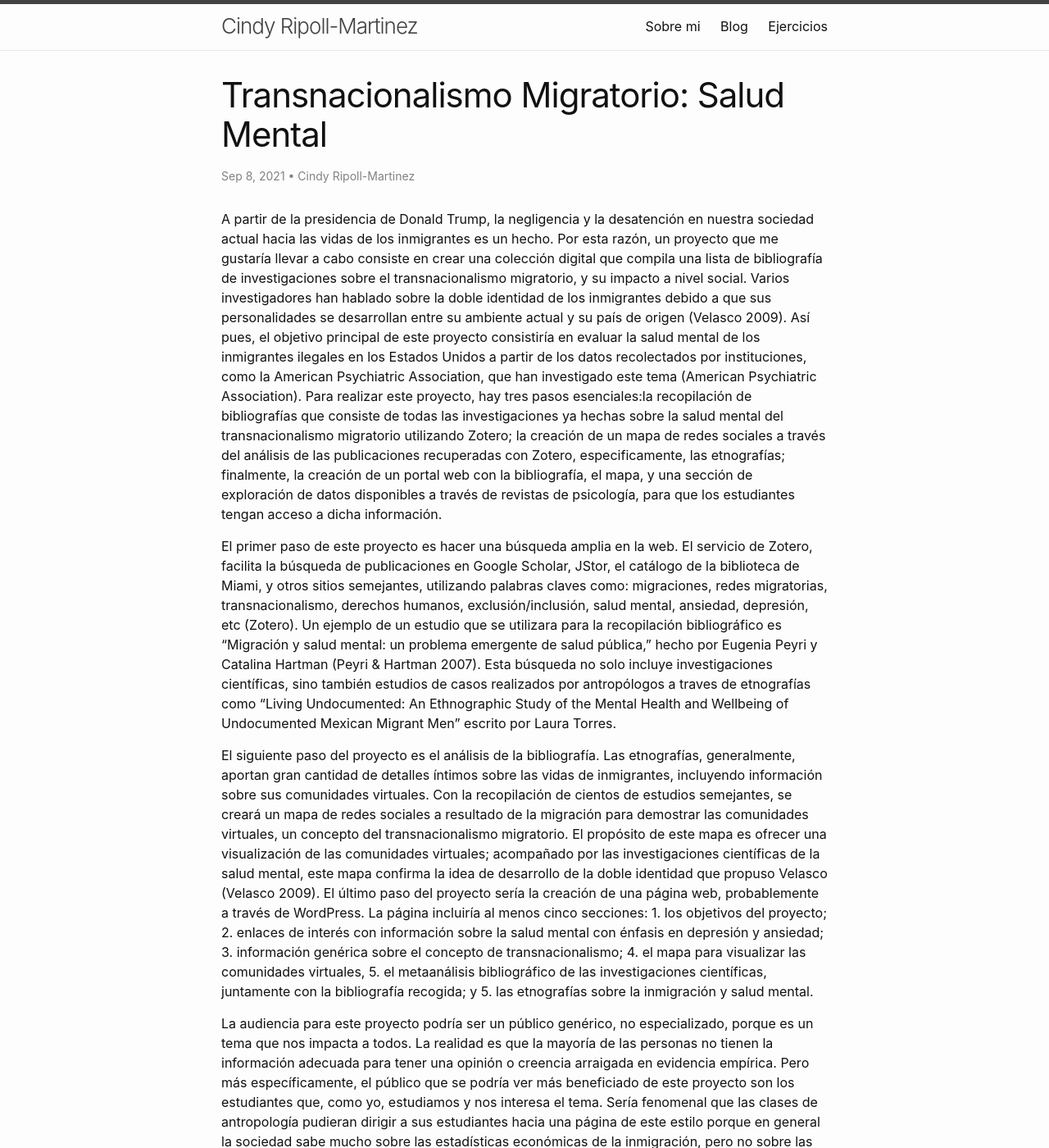
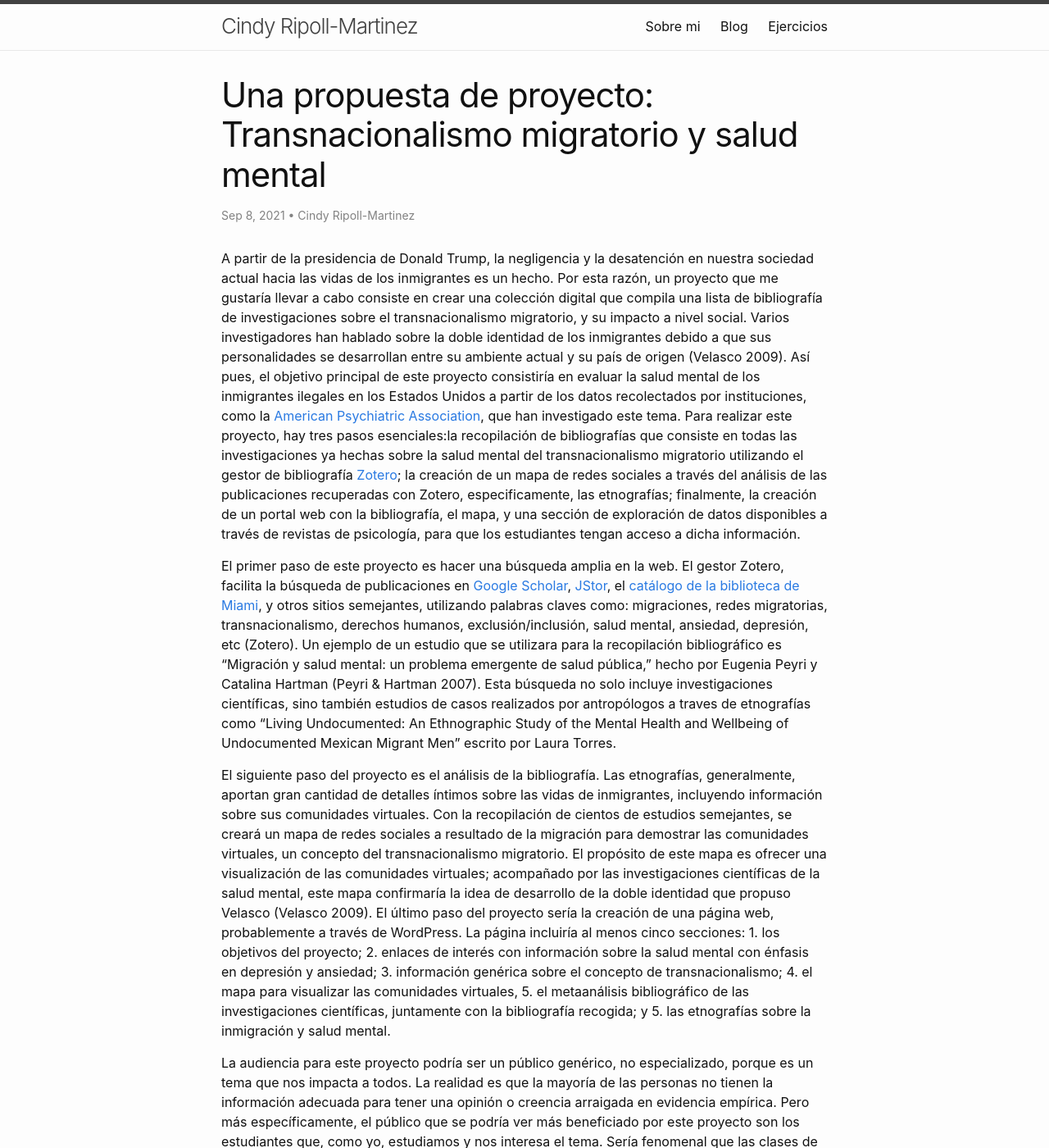
Before and after one commit to cindyripollm/cindyripollm.github.io, a Jekyll site: the page built from _posts/2021-09-08-ensayo1.md, in a window 1280 px wide and 1400 px high. Shown: the whole window at 82% size. Built offline with Jekyll 4.4.1, drawn with Linux system fonts in a browser that asks for light colours; some of the changed text lies outside the part shown.

Commit message:
correcciones

```diff
--- a/_posts/2021-09-08-ensayo1.md
+++ b/_posts/2021-09-08-ensayo1.md
@@ -1,34 +1,33 @@
 ---
 layout: post
-title: "Transnacionalismo Migratorio: Salud Mental"
+title: "Una propuesta de proyecto: Transnacionalismo migratorio y salud mental"
 date: 2021-09-08
 author: Cindy Ripoll-Martinez
 ---
 
-A partir  de la presidencia de Donald Trump, la negligencia y la desatención en nuestra sociedad actual hacia las vidas de los inmigrantes es un hecho. Por esta razón, un proyecto que me gustaría llevar a cabo consiste en crear una colección digital que compila una lista de bibliografía de investigaciones sobre el transnacionalismo migratorio, y su impacto a nivel social. Varios investigadores han hablado sobre la doble identidad de los inmigrantes debido a que sus personalidades se desarrollan entre su ambiente actual y su país de origen (Velasco 2009). Así pues, el objetivo principal de este proyecto consistiría en evaluar la salud mental de los inmigrantes ilegales en los Estados Unidos a partir de los datos recolectados por  instituciones, como la American Psychiatric Association, que han investigado este tema (American Psychiatric Association). Para realizar este proyecto, hay tres pasos esenciales:la recopilación de bibliografías que consiste de todas las investigaciones ya hechas sobre la salud mental del transnacionalismo migratorio utilizando Zotero; la creación de un mapa de redes sociales a través del análisis de las publicaciones recuperadas con Zotero, especificamente, las etnografías; finalmente, la creación de un portal web con la bibliografía, el mapa, y una sección de exploración de datos disponibles a través de revistas de psicología,  para que los estudiantes tengan acceso a dicha información.
+A partir  de la presidencia de Donald Trump, la negligencia y la desatención en nuestra sociedad actual hacia las vidas de los inmigrantes es un hecho. Por esta razón, un proyecto que me gustaría llevar a cabo consiste en crear una colección digital que compila una lista de bibliografía de investigaciones sobre el transnacionalismo migratorio, y su impacto a nivel social. Varios investigadores han hablado sobre la doble identidad de los inmigrantes debido a que sus personalidades se desarrollan entre su ambiente actual y su país de origen (Velasco 2009). Así pues, el objetivo principal de este proyecto consistiría en evaluar la salud mental de los inmigrantes ilegales en los Estados Unidos a partir de los datos recolectados por instituciones, como la [American Psychiatric Association](https://www.psychiatry.org/), que han investigado este tema. Para realizar este proyecto, hay tres pasos esenciales:la recopilación de bibliografías que consiste en todas las investigaciones ya hechas sobre la salud mental del transnacionalismo migratorio utilizando el gestor de bibliografía [Zotero](https://www.zotero.org/); la creación de un mapa de redes sociales a través del análisis de las publicaciones recuperadas con Zotero, especificamente, las etnografías; finalmente, la creación de un portal web con la bibliografía, el mapa, y una sección de exploración de datos disponibles a través de revistas de psicología, para que los estudiantes tengan acceso a dicha información.
 
-El primer paso de este proyecto es hacer una búsqueda amplia en la web. El servicio de Zotero, facilita la búsqueda de publicaciones en Google Scholar, JStor, el catálogo de la biblioteca de Miami, y otros sitios semejantes, utilizando palabras claves como: migraciones, redes migratorias, transnacionalismo, derechos humanos, exclusión/inclusión, salud mental, ansiedad, depresión, etc (Zotero). Un ejemplo de un estudio que se utilizara para la recopilación bibliográfico es “Migración y salud mental: un problema emergente de salud pública,” hecho por Eugenia Peyri y Catalina Hartman (Peyri & Hartman 2007). Esta búsqueda no solo incluye investigaciones científicas, sino también estudios de casos realizados por antropólogos a traves de etnografías como “Living Undocumented: An Ethnographic Study of the Mental Health and Wellbeing of Undocumented Mexican Migrant Men” escrito por Laura Torres.
+El primer paso de este proyecto es hacer una búsqueda amplia en la web. El gestor Zotero, facilita la búsqueda de publicaciones en [Google Scholar](https://scholar.google.com/), [JStor](https://www.jstor.org/), el [catálogo de la biblioteca de Miami](https://www.library.miami.edu/), y otros sitios semejantes, utilizando palabras claves como: migraciones, redes migratorias, transnacionalismo, derechos humanos, exclusión/inclusión, salud mental, ansiedad, depresión, etc (Zotero). Un ejemplo de un estudio que se utilizara para la recopilación bibliográfico es “Migración y salud mental: un problema emergente de salud pública,” hecho por Eugenia Peyri y Catalina Hartman (Peyri & Hartman 2007). Esta búsqueda no solo incluye investigaciones científicas, sino también estudios de casos realizados por antropólogos a traves de etnografías como “Living Undocumented: An Ethnographic Study of the Mental Health and Wellbeing of Undocumented Mexican Migrant Men” escrito por Laura Torres.
 
-El siguiente paso del proyecto es el análisis de la bibliografía. Las etnografías, generalmente, aportan gran cantidad  de detalles íntimos sobre las vidas de inmigrantes, incluyendo información sobre sus comunidades virtuales. Con la recopilación de cientos de estudios semejantes, se creará un mapa de redes sociales a resultado de la migración para demostrar las comunidades virtuales,  un concepto del transnacionalismo migratorio. El propósito de este mapa es ofrecer una visualización de las comunidades virtuales; acompañado por las investigaciones científicas de la salud mental, este mapa confirma  la idea de desarrollo de la doble identidad que propuso Velasco (Velasco 2009).  El último paso del proyecto sería la creación de una página web, probablemente a través de WordPress. La página incluiría al menos cinco secciones: 1. los objetivos  del proyecto; 2. enlaces de interés con información sobre la salud mental con énfasis en depresión y ansiedad; 3. información genérica sobre el concepto de  transnacionalismo; 4.  el mapa para visualizar las comunidades virtuales, 5. el metaanálisis bibliográfico de las investigaciones científicas, juntamente con la bibliografía recogida; y 5. las etnografías sobre la inmigración y salud mental.
+El siguiente paso del proyecto es el análisis de la bibliografía. Las etnografías, generalmente, aportan gran cantidad  de detalles íntimos sobre las vidas de inmigrantes, incluyendo información sobre sus comunidades virtuales. Con la recopilación de cientos de estudios semejantes, se creará un mapa de redes sociales a resultado de la migración para demostrar las comunidades virtuales, un concepto del transnacionalismo migratorio. El propósito de este mapa es ofrecer una visualización de las comunidades virtuales; acompañado por las investigaciones científicas de la salud mental, este mapa confirmaría la idea de desarrollo de la doble identidad que propuso Velasco (Velasco 2009). El último paso del proyecto sería la creación de una página web, probablemente a través de WordPress. La página incluiría al menos cinco secciones: 1. los objetivos  del proyecto; 2. enlaces de interés con información sobre la salud mental con énfasis en depresión y ansiedad; 3. información genérica sobre el concepto de  transnacionalismo; 4. el mapa para visualizar las comunidades virtuales, 5. el metaanálisis bibliográfico de las investigaciones científicas, juntamente con la bibliografía recogida; y 5. las etnografías sobre la inmigración y salud mental.
 
-La audiencia para este proyecto podría ser un público genérico, no especializado,  porque es un tema que nos impacta a todos. La realidad es que  la mayoría de las personas no tienen la información adecuada para tener una opinión o creencia arraigada en evidencia empírica. Pero más específicamente, el público que se podría ver más beneficiado  de este proyecto son los estudiantes que, como yo, estudiamos y nos interesa el tema. Sería fenomenal que  las clases de antropología pudieran dirigir  a sus estudiantes hacia una  página de este estilo porque en general la sociedad  sabe mucho sobre las estadísticas económicas de la inmigración, pero no sobre las vidas íntimas. Además, también sabemos que los estudiantes son los que tendrán mayor impacto sobre el futuro y somos por consiguiente  la generación de cambios sociales.
+La audiencia para este proyecto podría ser un público genérico, no especializado, porque es un tema que nos impacta a todos. La realidad es que la mayoría de las personas no tienen la información adecuada para tener una opinión o creencia arraigada en evidencia empírica. Pero más específicamente, el público que se podría ver más beneficiado por este proyecto son los estudiantes que, como yo, estudiamos y nos interesa el tema. Sería fenomenal que las clases de antropología pudieran dirigir a sus estudiantes hacia una  página de este estilo porque en general la sociedad  sabe mucho sobre las estadísticas económicas de la inmigración, pero no sobre las vidas íntimas. Además, también sabemos que los estudiantes son los que tendrán mayor impacto sobre el futuro y somos por consiguiente la generación de cambios sociales.
 
 
 
-
-Bibliografía
+**Bibliografía**
 
 Peyri, V.E. Hartman, C.E. (2007). “Migración y salud mental: un problema emergente de salud
-pública. Revista Gerencia y Políticas de Salud 6, no. 13 (11-32).
+pública." *Revista Gerencia y Políticas de Salud* 6, no. 13 (11-32).
 
-“Stress & Trauma Toolkit.” Undocumented Immigrants,
+“Stress & Trauma Toolkit.” *Undocumented Immigrants*,
 www.psychiatry.org/psychiatrists/cultural-competency/education/stress-and-trauma/undo
 cumented-immigrants.
 
-Torres, Laura P. V. Living Undocumented: An Ethnographic Study of the Mental Health and
-Wellbeing of Undocumented Mexican Migrant Men, The University of North Carolina at Chapel Hill, Ann Arbor, 2018. ProQuest,http://access.library.miami.edu/login?url=https://www.proquest.com/dissertations-theses/living-undocumented-ethnographic-study-mental/docview/2058825581/se-2?accountid=14585
+Torres, Laura P. V. *Living Undocumented: An Ethnographic Study of the Mental Health and
+Wellbeing of Undocumented Mexican Migrant Men*, The University of North Carolina at Chapel Hill, Ann Arbor, 2018. ProQuest,http://access.library.miami.edu/login?url=https://www.proquest.com/dissertations-theses/living-undocumented-ethnographic-study-mental/docview/2058825581/se-2?accountid=14585
 
-Velasco, J.C. (2009). “Transnacionalismo migratorio y ciudadanía en mutación.” Humanidades y
-Ciencias Sociales, no. 197 (32-41).
+Velasco, J.C. (2009). “Transnacionalismo migratorio y ciudadanía en mutación.” *Humanidades y
+Ciencias Sociales*, no. 197 (32-41).
 
 “Your Personalresearch Assistant.” Zotero, www.zotero.org/.
```
